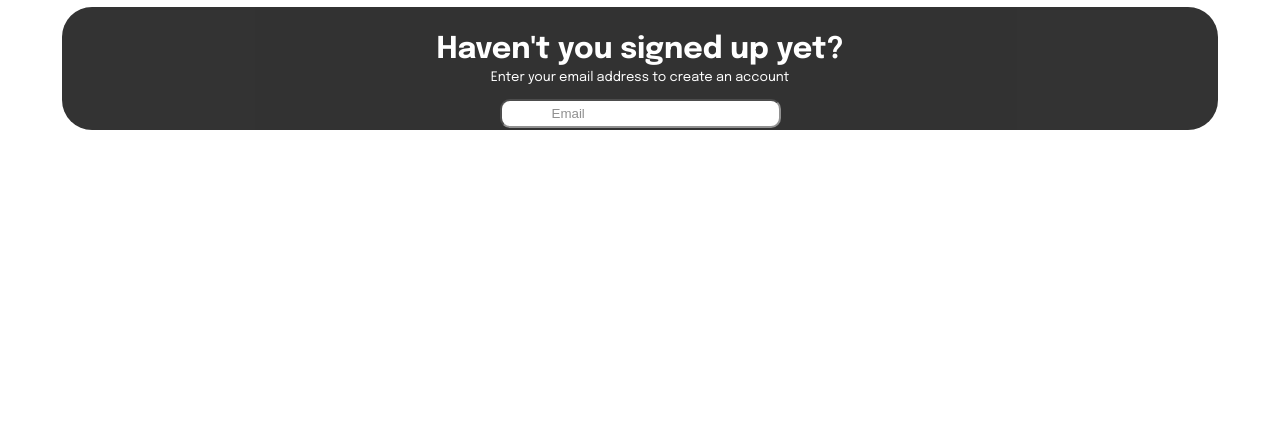
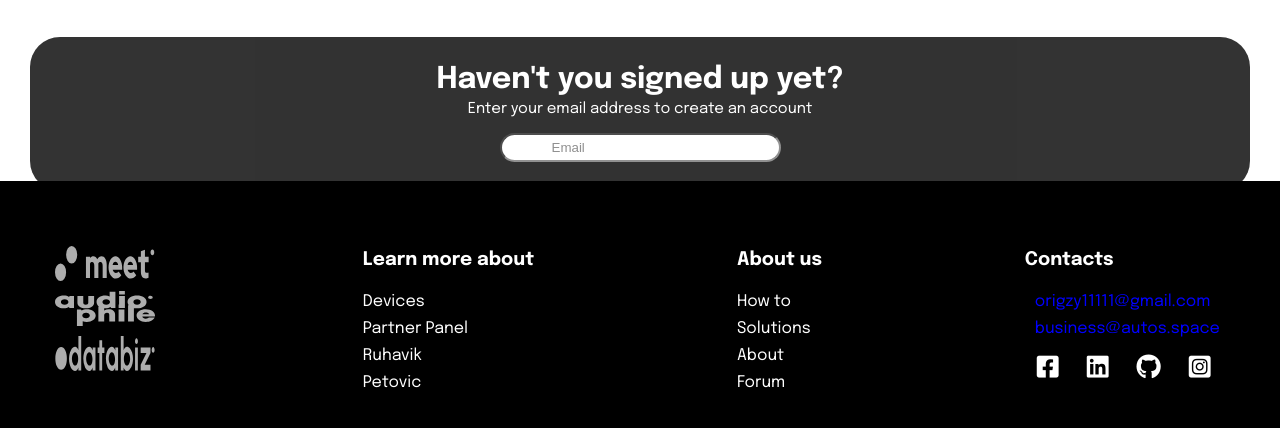
Before and after one commit to Rigzyu/intro-section-with-dropdown-navigation-main, a plain HTML site: page index.html in a window 1280 px wide. Shown: the part 1690-2118 px from the top of the page. Before the commit the page ends 1860 px from the top, so only its background shows below. Drawn offline with Linux system fonts and the light colour scheme.

Commit message:
first-change

```diff
--- a/css/styles.css
+++ b/css/styles.css
@@ -24,6 +24,7 @@ h2{
 nav{
     display: flex;
     justify-content: space-between;
+    padding: 15px 0;
 }
 #ul-1{
     flex: 1;
@@ -34,20 +35,29 @@ nav{
 }
 #ul-1,.li-1{
     display: inline;
-    margin: 0 8px;
+    margin: 0 12px;
     padding: 0;
 }
 a{
+    font-size: 16px;
     padding: 0 10px;
     color: white;
     text-decoration: none;
     padding-top: 2px;
+}
+a:hover{
+    font-size: 17px;
+    color: blue;
+    transition: .1s .1s;
 }
 .signup{
     background-color: blue;
     padding: 5px 15px;
     border-radius: 20px;
     margin: 0 10px;
+}
+.signup:hover{
+    color: black;
 }
 .signin{
     color: black;
@@ -88,17 +98,18 @@ h1{
     padding: 0 40px 0 50px;
 }
 button{
-    padding: 8px 50px;
+    padding: 8px 60px;
     margin: 30px 7px 0 0;
-    font-size: 14px;
+    font-size: 16px;
+    color: white;
+
 }
 .apply{
     background-image: linear-gradient(to right, blue, rgb(255, 217, 0));
     border-radius: 20px;
 }
 .up{
-    background-color: black;
-    color: white;
+    background-color: blue;
     border-radius: 20px;
 }
 .hero{
@@ -165,7 +176,9 @@ i{
 #register{
     background-color: black;
     color: white;
-    width: 90%;
+    width: 95%;
+    z-index: 2;
+    height: 150px;
     margin: 40px auto;
     padding: 2px;
     opacity: .8;
@@ -177,9 +190,58 @@ i{
 }
 .input-p{
     margin-top: -20px;
-    font-size: 13px;
+    font-size: 15px;
 }
 .input{
     padding: 5px 50px;
+    border-radius: 15px;
+}
+footer{
+    justify-content: space-between;
+    z-index: 0;
+    margin-top: -50px;
+    background-color: black;
+    color: white;
+    display: flex;
+    align-items: flex-start;
+    height: 150px;
+    padding: 50px;
+}
+li{
+    list-style-type: none;
+}
+.trusties{
+    display: flex;
+    flex-direction: column;
+    margin-top: 10px;
+}
+.footer-img{
+    width: 100px;
+    height: 35px;
+    padding: 5px;
+}
+.learn-li{
+    padding: 5px 0;
+}
+.about-li{
+    padding: 5px 0;
+}
+.contact-li{
+    padding: 5px 0;
+}
+.footer-a{
+    color: blue;
+}
+.contact-me-2{
+    margin-top: 20px;
+}
+/* .footer-me{
+    background-color: blue;
+    padding-top: 15px;
     border-radius: 10px;
+} */
+#footer-icon{
+    color: white;
+    font-size: 25px;
+    padding: 2px;
 }
--- a/index.html
+++ b/index.html
@@ -26,8 +26,8 @@
           <li class="li-1"><a href="#">Contact</a></li>
         </ul>
         <div>
-          <a class="signup" href="#">Sign in</a>
-          <a class="signin" href="#">Sign up</a>
+          <a class="signin" href="#">Sign in</a>
+          <a class="signup" href="#">Sign up</a>
           <a href="#">en <span><img src="images/icon-arrow-down.svg" alt="arrow-down"></span></a>
         </div>
       </nav>
@@ -122,9 +122,44 @@
         <p class="input-p">Enter your email address to create an account</p>
         <label for="email"></label>
         <input class="input" type="email"  name="email" id="email" placeholder="Email">
-
       </div>
     </section>
+    <footer>
+      <div class="trusties">
+        <img class="footer-img" src="images/client-meet.svg" alt="meet">
+        <img class="footer-img" src="images/client-audiophile.svg" alt="audio">
+        <img class="footer-img" src="images/client-databiz.svg" alt="data">
+      </div>
+      <div class="learn-more">
+        <h3>Learn more about</h3>
+          <li class="learn-li">Devices</li>
+          <li class="learn-li">Partner Panel </li>
+          <li class="learn-li">Ruhavik</li>
+          <li class="learn-li">Petovic</li>
+      </div>
+      <div class="about-us">
+        <h3>About us</h3>
+          <li class="about-li">How to</li>
+          <li class="about-li">Solutions</li>
+          <li class="about-li">About</li>
+          <li class="about-li">Forum</li>
+      </div>
+      <div class="contacts">
+        <h3>Contacts</h3>
+          <li class="contact-li">
+              <a class="footer-a" href="https://mail.google.com/mail/u/0/#inbox?compose=CllgCJqSwKQsPCNrmmkhgXBXQpStJcGPMrKxhnHgDGPJvJwCspWgKDMSJMkddcxsGMnmTrZJcjV" target="_blank">origzy11111@gmail.com</a>
+            </li>
+          <li class="contact-li">
+            <a class="footer-a" href="#">business@autos.space</a>
+          </li>
+        <div class="contact-me-2">
+            <a class="footer-me" href="https://www.facebook.com/ori.richman" target="_blank"><i id="footer-icon"  class="fa-brands fa-square-facebook"></i></a>
+            <a class="footer-me" href="https://www.linkedin.com/in/richman-ori-419503226/" target="_blank"><i id="footer-icon" class="fa-brands fa-linkedin"></i></a>
+            <a class="footer-me" href="https://github.com/Rigzyu" target="_blank"><i id="footer-icon" class="fa-brands fa-github"></i></a>
+            <a class="footer-me" href="https://www.instagram.com/richmman__/" target="_blank"><i id="footer-icon" class="fa-brands fa-square-instagram"></i></a>
+        </div>
+      </div>
+    </footer>
   </div>
 </body>
 </html>
```
